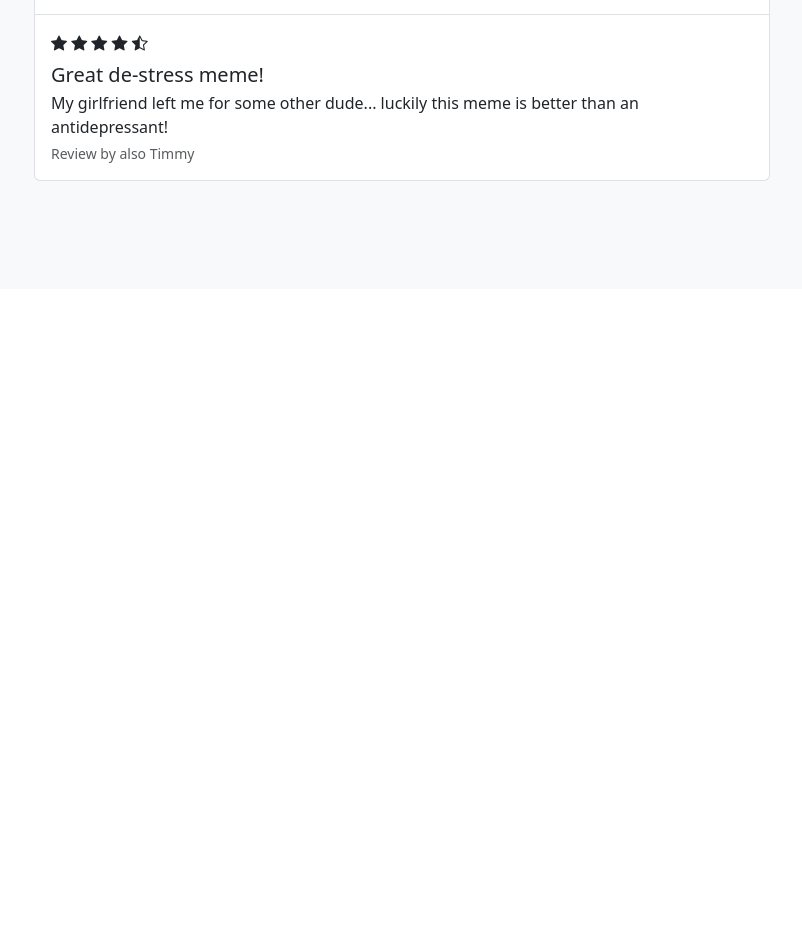
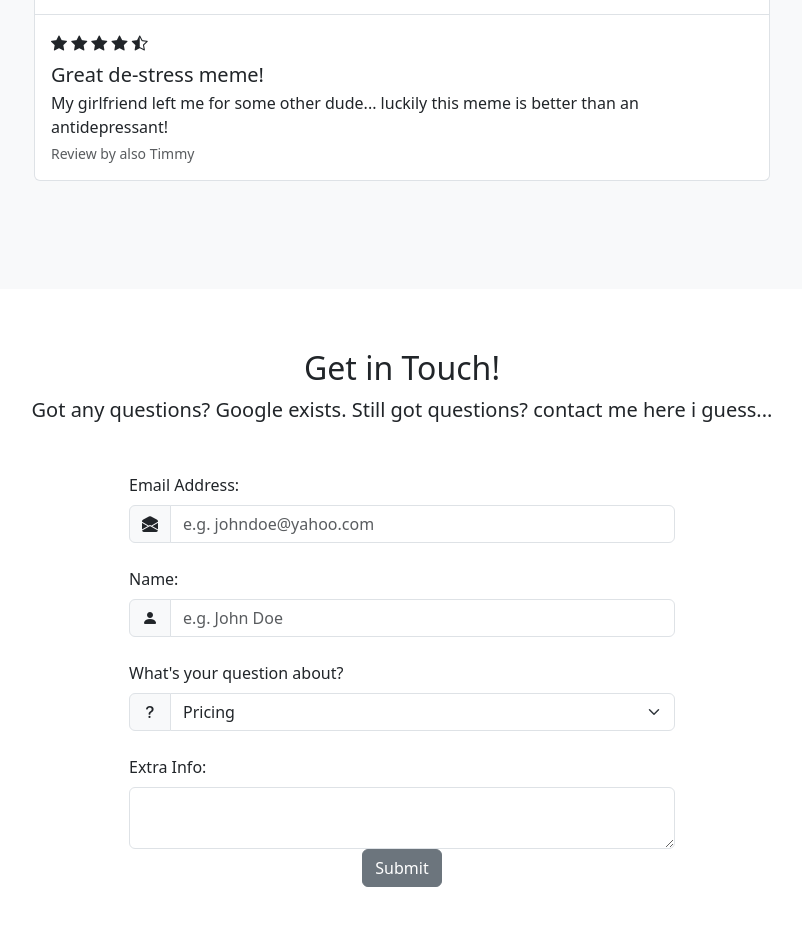
Before and after one commit to Monsterinno/BootStrap-Shenanigens, a plain HTML site: page index.html in a window 1280 px wide. Shown: the part 2930-3855 px from the top of the page, without its empty margins (238-1040 px from the left). Before the commit the page ends 3219 px from the top, so only its background shows below. Drawn offline with nearby package versions, Linux system fonts and the light colour scheme.

Commit message:
Created a (non functional) form

```diff
--- a/css/style.css
+++ b/css/style.css
@@ -10,3 +10,7 @@ section{
 	width: 600px;
 	height: 600px;
 }
+
+#query-textarea-size{
+	height: 400px;
+}
--- a/index.html
+++ b/index.html
@@ -343,6 +343,59 @@
 		</div>
 	</section>
 
+	<section id="contact">
+		<div class="container-lg">
+			<div class="text-center">
+				<h2>Get in Touch!</h2>
+				<p class="lead">Got any questions? Google exists. Still got questions? contact me here i guess...</p>
+			</div>
+
+			<div class="row justify-content-center my-5">
+
+				<div class="col-lg-6">
+					<form>
+
+						<label for="email" class="form-label">Email Address:</label>
+						<div class="mb-4 input-group">
+							<span class="input-group-text">
+								<i class="bi bi-envelope-open-fill"></i>
+							</span>
+							<input type="email" class="form-control" id="email" placeholder="e.g. johndoe@yahoo.com">
+						</div>
+
+						<label for="name" class="form-label">Name:</label>
+						<div class="mb-4 input-group">
+							<span class="input-group-text">
+								<i class="bi bi-person-fill"></i>
+							</span>
+							<input type="name" class="form-control" id="name" placeholder="e.g. John Doe">
+						</div>
+
+						<label for="subject" class="form-label">What's your question about?</label>
+						<div class="mb-4 input-group">
+							<span class="input-group-text">
+								<i class="bi bi-question-lg"></i>
+							</span>
+							<select class="form-select" id="subject">
+								<option value="pricing">Pricing</option>
+								<option value="content">Content</option>
+								<option value="other">Other</option>
+							</select>
+						</div>
+
+						<label for="query" class="form-label mb-2">Extra Info:</label>
+						<textarea id="query query-textarea-size" class="form-control"></textarea>
+
+						<div class="text-center mb-4">
+							<button class="btn btn-secondary">Submit</button>
+						</div>
+					</form>
+				</div>
+
+			</div>
+		</div>
+	</section>
+
 	<script src="https://cdn.jsdelivr.net/npm/bootstrap@5.3.3/dist/js/bootstrap.bundle.min.js"
 		integrity="sha384-YvpcrYf0tY3lHB60NNkmXc5s9fDVZLESaAA55NDzOxhy9GkcIdslK1eN7N6jIeHz"
 		crossorigin="anonymous"></script>
```
